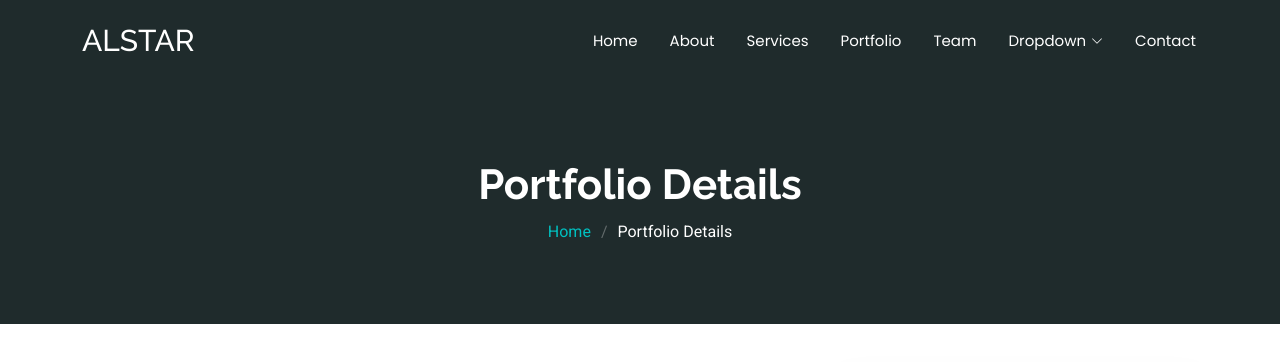
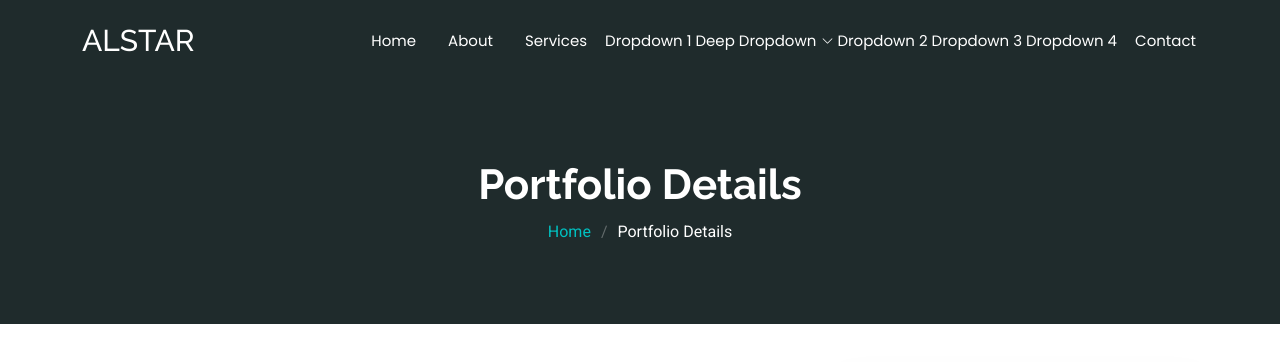
Before and after one commit to pravallika-m/home, a plain HTML site: page portfolio-details.html in a window 1280 px wide. Shown: the top 362 px of the page. Drawn offline with Linux system fonts and the light colour scheme.

Commit message:
Removing portfolio, Team and dropdown

```diff
--- a/portfolio-details.html
+++ b/portfolio-details.html
@@ -52,9 +52,7 @@
           <li><a href="#hero">Home</a></li>
           <li><a href="#about">About</a></li>
           <li><a href="#services">Services</a></li>
-          <li><a href="#portfolio">Portfolio</a></li>
-          <li><a href="#team">Team</a></li>
-          <li class="dropdown"><a href="#"><span>Dropdown</span> <i class="bi bi-chevron-down toggle-dropdown"></i></a>
+
             <ul>
               <li><a href="#">Dropdown 1</a></li>
               <li class="dropdown"><a href="#"><span>Deep Dropdown</span> <i class="bi bi-chevron-down toggle-dropdown"></i></a>
```
